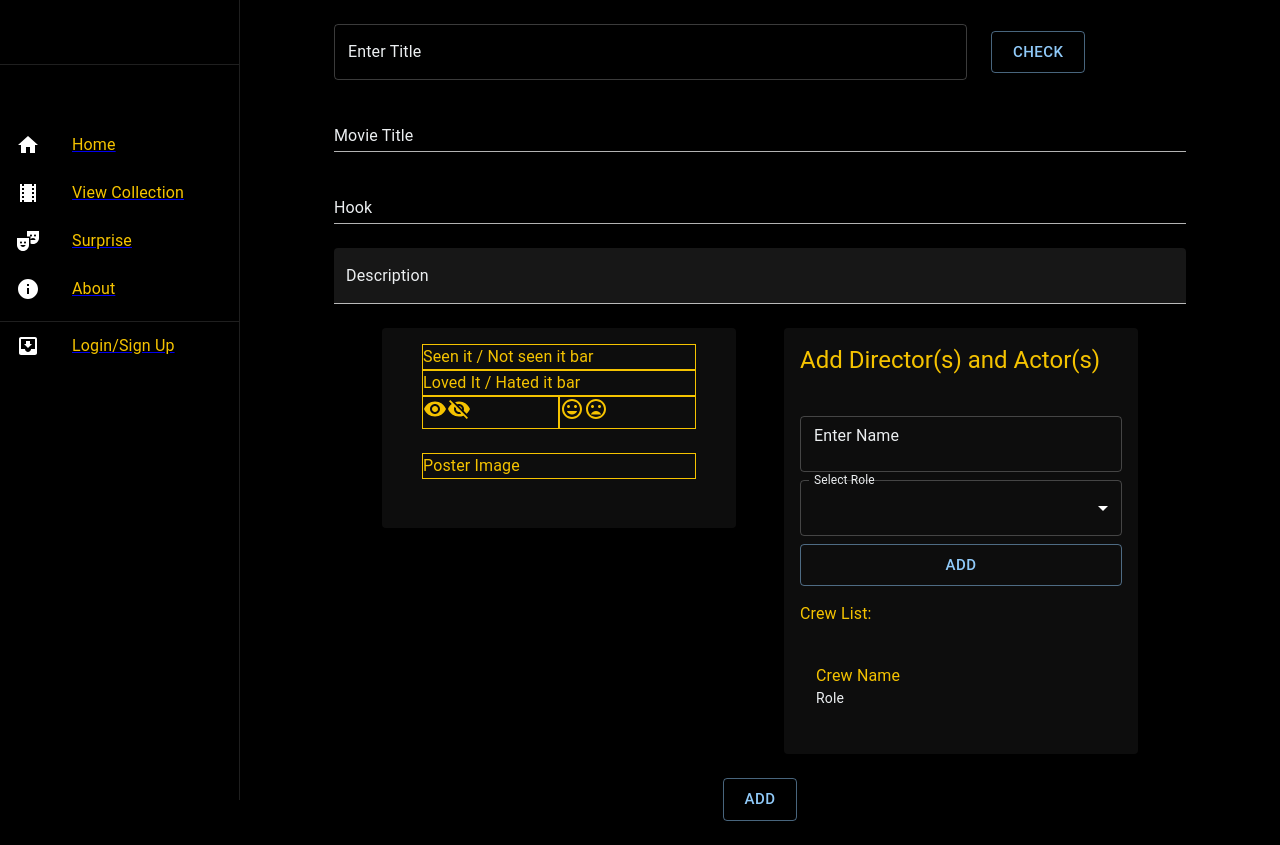
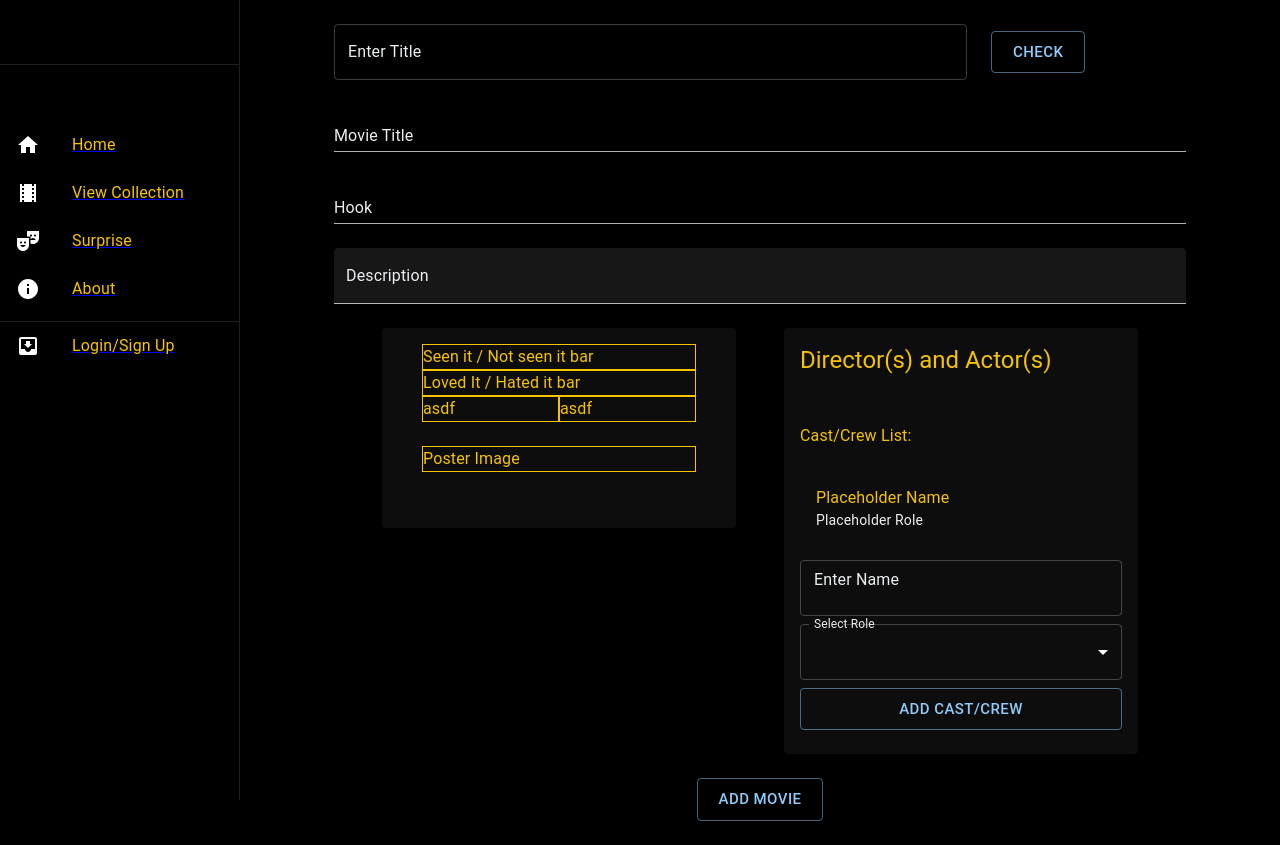
Before and after one commit to WilliamCrownover/bfanz, a React (Create React App) app in the folder client/: page /AddMovie in a window 1280 px wide. Built offline with nearby package versions, Linux system fonts and the light colour scheme.

Commit message:
further splitting, moved the rating buttons to their own component files

```diff
--- a/client/src/pages/AddMovie/AddCrewCard.js
+++ b/client/src/pages/AddMovie/AddCrewCard.js
@@ -17,8 +17,20 @@ export default function AddCrewCard() {
     return (
         <Container>
             <Card sx={{ minWidth: 275, minHeight: 200 }}>
-                <CardHeader title='Add Director(s) and Actor(s)' />
+                <CardHeader title='Director(s) and Actor(s)' />
                 <CardContent >
+                    <Typography sx={{ my: 2 }}>
+                        Cast/Crew List:
+                    </Typography>
+                    <List>
+                        {/* Function to generate full list */}
+                        <ListItem>
+                            <ListItemText
+                                primary="Placeholder Name"
+                                secondary='Placeholder Role'
+                            />
+                        </ListItem>
+                    </List>
                     <TextField fullWidth id="add-crew" label="Enter Name" variant="outlined" sx={{ py: 1 }} />
                     <FormControl fullWidth>
                         <InputLabel id="add-crew-role-label">Select Role</InputLabel>
@@ -32,20 +44,9 @@ export default function AddCrewCard() {
                             <MenuItem value={'Director'}>Director</MenuItem>
                             <MenuItem value={'Actor'}>Actor</MenuItem>
                         </Select>
-                        <Button sx={{ mt: 1 }} size="large" variant='outlined'> Add </Button>
+                        <Button sx={{ mt: 1 }} size="large" variant='outlined' color="primary"> Add Cast/Crew</Button>
                     </FormControl>
-                    <Typography sx={{ my: 2 }}>
-                        Crew List:
-                    </Typography>
-                    <List>
-                        {/* Function to generate full list */}
-                        <ListItem>
-                            <ListItemText
-                                primary="Crew Name"
-                                secondary='Role'
-                            />
-                        </ListItem>
-                    </List>
+
                 </CardContent>
             </Card>
         </Container>
--- a/client/src/pages/AddMovie/AddForm.js
+++ b/client/src/pages/AddMovie/AddForm.js
@@ -52,7 +52,7 @@ export default function addForm() {
                 </Container>
             </Grid>
             <Grid item>
-                <Button size="large" variant='outlined'> Add </Button>
+                <Button size="large" variant='outlined'> Add Movie</Button>
                 {/* <Button disabled size="large" variant='outlined'> Add </Button> */}
             </Grid>
         </Grid>
--- /dev/null
+++ b/client/src/pages/AddMovie/LikedToggle.js
@@ -0,0 +1,10 @@
+import ToggleButton from '@mui/material/ToggleButton';
+import ToggleButtonGroup from '@mui/material/ToggleButtonGroup';
+import MoodIcon from '@mui/icons-material/Mood';
+import MoodBadIcon from '@mui/icons-material/MoodBad';
+
+export default function LikedToggle() {
+    return (
+        'asdf'
+    )
+};
--- a/client/src/pages/AddMovie/RatingCard.js
+++ b/client/src/pages/AddMovie/RatingCard.js
@@ -1,11 +1,9 @@
-import RemoveRedEyeIcon from '@mui/icons-material/RemoveRedEye';
-import VisibilityOffIcon from '@mui/icons-material/VisibilityOff';
-import MoodIcon from '@mui/icons-material/Mood';
-import MoodBadIcon from '@mui/icons-material/MoodBad';
 import Card from '@mui/material/Card';
 import CardContent from '@mui/material/CardContent';
 import Container from '@mui/material/Container';
 import Grid from '@mui/material/Grid';
+import SeenToggle from './SeenToggle';
+import LikedToggle from './LikedToggle';
 
 export default function RatingCard() {
     return (
@@ -48,12 +46,12 @@ export default function RatingCard() {
                                     sx={{}}
                                 >
                                     <Grid item sx={{ border: 1 }} xs={6}>
-                                        <RemoveRedEyeIcon />
-                                        <VisibilityOffIcon />
+                                        {/* Seen it toggle */}
+                                        <SeenToggle />
                                     </Grid>
                                     <Grid item sx={{ border: 1 }} xs={6}>
-                                        <MoodIcon />
-                                        <MoodBadIcon />
+                                        {/* Liked it toggle */}
+                                        <LikedToggle />
                                     </Grid>
                                 </Grid>
                             </Container>
--- /dev/null
+++ b/client/src/pages/AddMovie/SeenToggle.js
@@ -0,0 +1,10 @@
+import ToggleButton from '@mui/material/ToggleButton';
+import ToggleButtonGroup from '@mui/material/ToggleButtonGroup';
+import RemoveRedEyeIcon from '@mui/icons-material/RemoveRedEye';
+import VisibilityOffIcon from '@mui/icons-material/VisibilityOff';
+
+export default function SeenToggle() {
+    return (
+        'asdf'
+    )
+};
```
